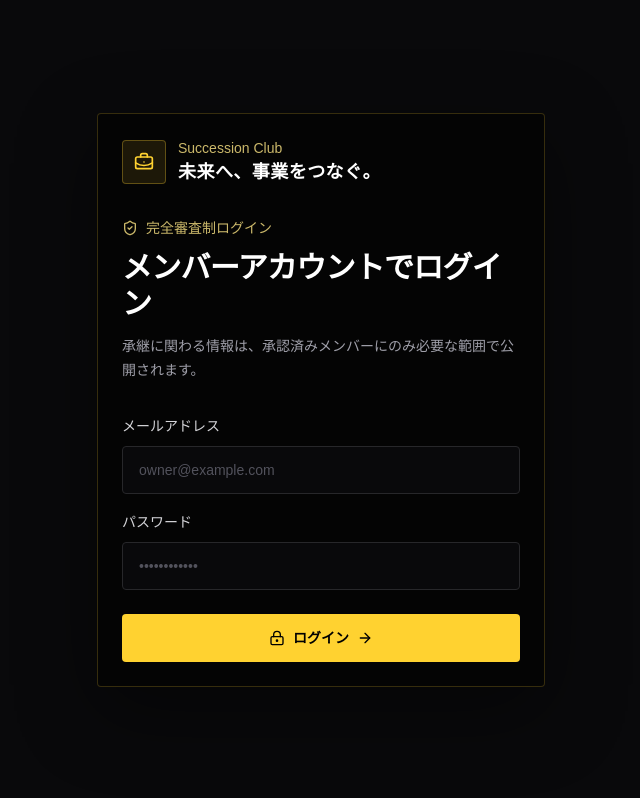
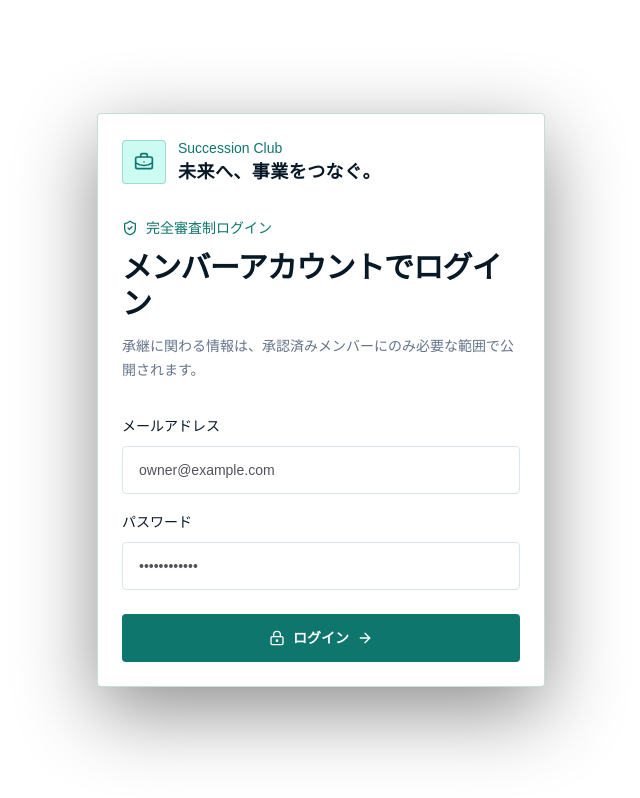
Before and after one commit to k1232255555-oss/succession-platform, a Next.js app: page /login in a window 1280 px wide. Shown: the whole page, without its empty margins (319-959 px from the left). Built offline with nearby package versions, Linux system fonts and the light colour scheme; no server answers.

Commit message:
Unify Succession Club brand colors

```diff
--- a/src/app/globals.css
+++ b/src/app/globals.css
@@ -1,8 +1,21 @@
 @import "tailwindcss";
 
 :root {
-  --background: #09090b;
-  --foreground: #f4f4f5;
+  --background: #f8fafc;
+  --foreground: #0f172a;
+  --brand-surface: #f8fafc;
+  --brand-surface-strong: #ffffff;
+  --brand-surface-soft: #f1f5f9;
+  --brand-navy: #0f2742;
+  --brand-navy-strong: #071827;
+  --brand-teal: #0f766e;
+  --brand-teal-strong: #115e59;
+  --brand-teal-soft: #ccfbf1;
+  --brand-border: #dbe5ee;
+  --brand-muted: #64748b;
+  --brand-muted-strong: #334155;
+  --brand-danger: #991b1b;
+  --brand-danger-soft: #fef2f2;
 }
 
 @theme inline {
@@ -18,3 +31,151 @@ body {
   font-family: Arial, Helvetica, sans-serif;
   overflow-x: hidden;
 }
+
+@layer base {
+  ::selection {
+    background: rgba(15, 118, 110, 0.18);
+    color: var(--brand-navy-strong);
+  }
+
+  :focus-visible {
+    outline: 3px solid rgba(15, 118, 110, 0.35);
+    outline-offset: 2px;
+  }
+}
+
+@layer utilities {
+  .bg-zinc-950,
+  .bg-zinc-900,
+  .bg-zinc-950\/80,
+  .bg-zinc-950\/85,
+  .bg-zinc-900\/80,
+  .bg-black,
+  .bg-black\/30,
+  .bg-black\/35,
+  .bg-black\/40,
+  .bg-black\/45,
+  .bg-black\/55 {
+    background-color: var(--brand-surface-strong) !important;
+  }
+
+  .bg-zinc-800,
+  .bg-slate-100,
+  .bg-slate-50 {
+    background-color: var(--brand-surface) !important;
+  }
+
+  .bg-amber-300,
+  .bg-amber-200 {
+    background-color: var(--brand-teal) !important;
+  }
+
+  .bg-amber-300\/10,
+  .bg-amber-300\/15,
+  .bg-amber-300\/\[0\.06\] {
+    background-color: var(--brand-teal-soft) !important;
+  }
+
+  .bg-emerald-300\/10,
+  .bg-teal-50 {
+    background-color: var(--brand-teal-soft) !important;
+  }
+
+  .text-white,
+  .text-zinc-100,
+  .text-zinc-200,
+  .text-zinc-300,
+  .text-slate-950 {
+    color: var(--brand-navy-strong) !important;
+  }
+
+  .text-zinc-400,
+  .text-zinc-500,
+  .text-zinc-600,
+  .text-slate-500,
+  .text-slate-600,
+  .text-slate-700 {
+    color: var(--brand-muted) !important;
+  }
+
+  .text-amber-100,
+  .text-amber-100\/80,
+  .text-amber-200,
+  .text-amber-200\/70,
+  .text-amber-200\/80,
+  .text-amber-300,
+  .text-amber-300\/70,
+  .text-amber-300\/80,
+  .text-teal-700,
+  .text-teal-800 {
+    color: var(--brand-teal) !important;
+  }
+
+  .bg-amber-300.text-black,
+  .bg-amber-200.text-black,
+  .bg-teal-700.text-white,
+  .bg-teal-800.text-white {
+    color: #ffffff !important;
+  }
+
+  .border-zinc-700,
+  .border-zinc-800,
+  .border-zinc-800\/80,
+  .border-slate-200,
+  .border-slate-300 {
+    border-color: var(--brand-border) !important;
+  }
+
+  .border-amber-300\/10,
+  .border-amber-300\/15,
+  .border-amber-300\/20,
+  .border-amber-300\/25,
+  .border-amber-300\/30,
+  .border-amber-300\/35,
+  .border-amber-300\/40,
+  .border-teal-200 {
+    border-color: rgba(15, 118, 110, 0.24) !important;
+  }
+
+  .focus\:border-amber-300\/50:focus,
+  .focus\:border-amber-300\/60:focus,
+  .focus\:border-teal-600:focus {
+    border-color: var(--brand-teal) !important;
+  }
+
+  .accent-amber-300 {
+    accent-color: var(--brand-teal) !important;
+  }
+
+  .shadow-\[0_0_24px_rgba\(212\,175\,55\,0\.16\)\],
+  .shadow-\[0_0_26px_rgba\(212\,175\,55\,0\.12\)\],
+  .shadow-\[0_0_28px_rgba\(251\,191\,36\,0\.22\)\],
+  .shadow-\[0_20px_70px_rgba\(212\,175\,55\,0\.10\)\] {
+    box-shadow: 0 18px 50px rgba(15, 39, 66, 0.08) !important;
+  }
+
+  .bg-\[radial-gradient\(circle_at_top_left\,rgba\(212\,175\,55\,0\.13\)\,transparent_34\%\)\,linear-gradient\(135deg\,\#09090b_0\%\,\#18181b_48\%\,\#030303_100\%\)\] {
+    background: linear-gradient(135deg, #f8fafc 0%, #eef7f6 48%, #ffffff 100%) !important;
+  }
+
+  .hover\:bg-amber-200:hover {
+    background-color: var(--brand-teal-strong) !important;
+  }
+
+  .hover\:bg-amber-300\/10:hover {
+    background-color: var(--brand-teal-soft) !important;
+  }
+
+  .hover\:text-amber-100:hover,
+  .hover\:text-amber-200:hover,
+  .hover\:text-teal-800:hover,
+  .hover\:text-teal-900:hover {
+    color: var(--brand-teal-strong) !important;
+  }
+
+  .hover\:border-amber-300\/30:hover,
+  .hover\:border-amber-300\/40:hover,
+  .hover\:border-teal-500:hover {
+    border-color: rgba(15, 118, 110, 0.42) !important;
+  }
+}
```
